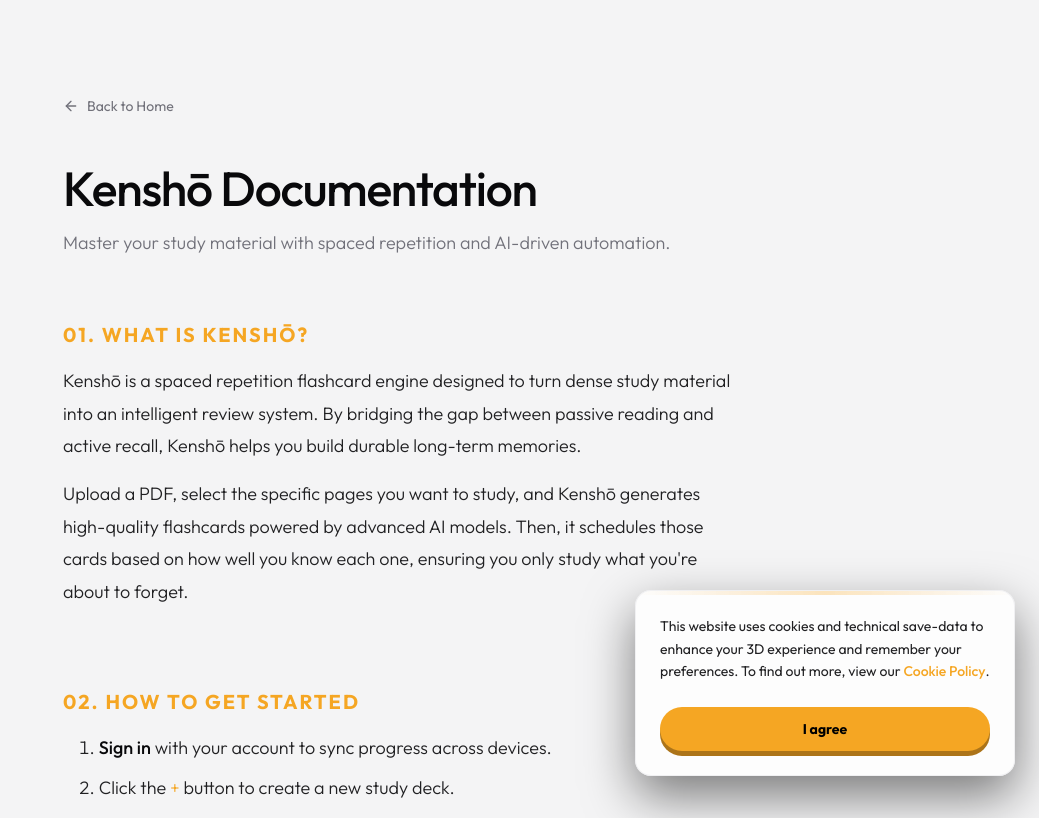
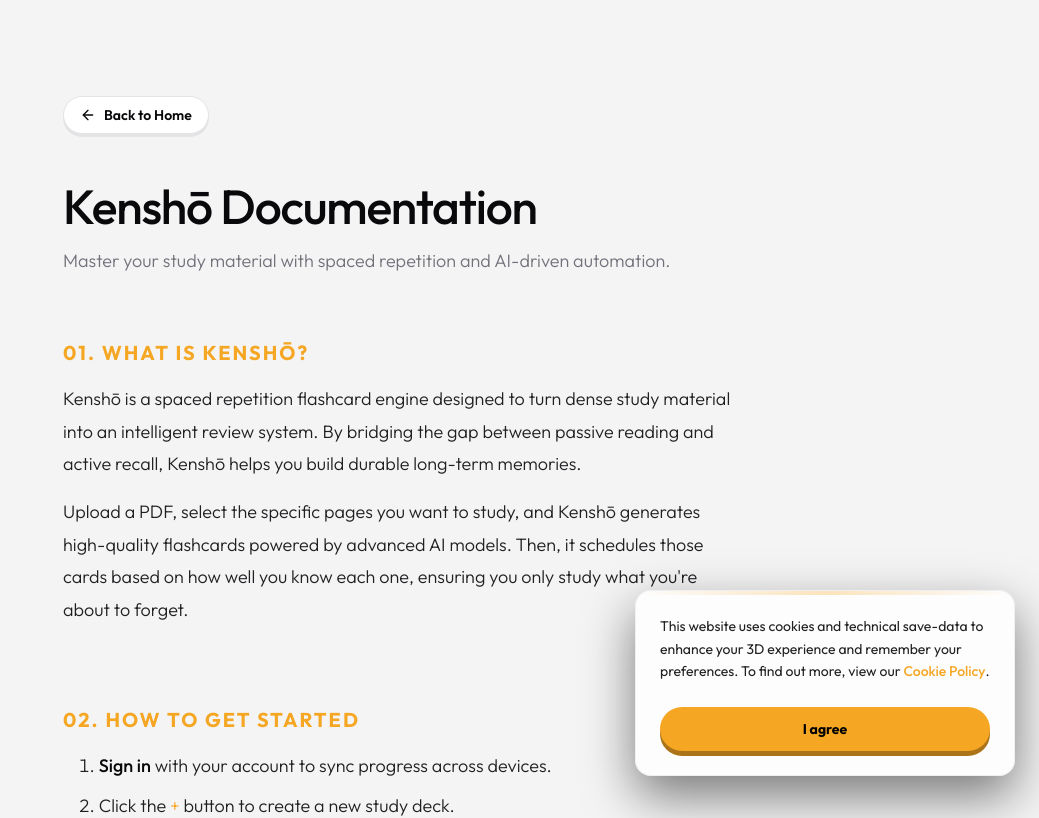
Before and after one commit to HarshalPatel1972/kensho-flashcard-engine, a Next.js app: page /docs in a window 1280 px wide. Shown: the top 818 px of the page, without its empty margins (241-1280 px from the left). Built offline with nearby package versions, Linux system fonts and the light colour scheme; no server answers.

Commit message:
style: final absolute audit and total 3D tactile compliance

```diff
--- a/src/app/dashboard/layout.tsx
+++ b/src/app/dashboard/layout.tsx
@@ -16,7 +16,7 @@ export default function DashboardLayout({ children }: { children: ReactNode }) {
             <Link href="/dashboard" className="text-xl font-medium tracking-tight text-primary hover:opacity-80 transition-opacity">
               Kenshō
             </Link>
-            <Link href="/docs" className="text-sm text-secondary hover:text-gold transition-colors">
+            <Link href="/docs" className="px-3 py-1.5 text-sm btn-kensho-3d-secondary">
               Docs
             </Link>
           </div>
@@ -41,7 +41,7 @@ export default function DashboardLayout({ children }: { children: ReactNode }) {
         <div className="mt-20 pb-12 text-center">
           <Link
             href="/docs"
-            className="text-xs text-secondary hover:text-gold transition-colors inline-flex items-center gap-1"
+            className="px-4 py-2 text-xs btn-kensho-3d-secondary inline-flex items-center gap-1"
           >
             How Kenshō works
             <span className="btn-arrow">
--- a/src/app/docs/page.tsx
+++ b/src/app/docs/page.tsx
@@ -16,7 +16,7 @@ export default function DocsPage() {
           <header className="space-y-4">
             <Link
               href={isSignedIn ? "/dashboard" : "/"}
-              className="inline-flex items-center text-sm text-secondary hover:text-gold transition-colors group"
+              className="px-4 py-2 text-sm btn-kensho-3d-secondary group"
             >
               <ArrowLeft className="w-4 h-4 mr-2 group-hover:-translate-x-1 transition-transform" />
               {isSignedIn ? "Back to Dashboard" : "Back to Home"}
--- a/src/app/study/[deckId]/StudyClient.tsx
+++ b/src/app/study/[deckId]/StudyClient.tsx
@@ -218,7 +218,7 @@ export default function StudyClient() {
         </Link>
           <Link
             href="/docs"
-            className="text-xs text-secondary hover:text-gold transition-colors inline-flex items-center gap-1 btn-kensho-3d-secondary px-4 py-2"
+            className="px-6 py-2.5 text-xs font-bold btn-kensho-3d-secondary flex items-center gap-1"
           >
             How Kenshō works
             <span className="btn-arrow ml-1">
```
